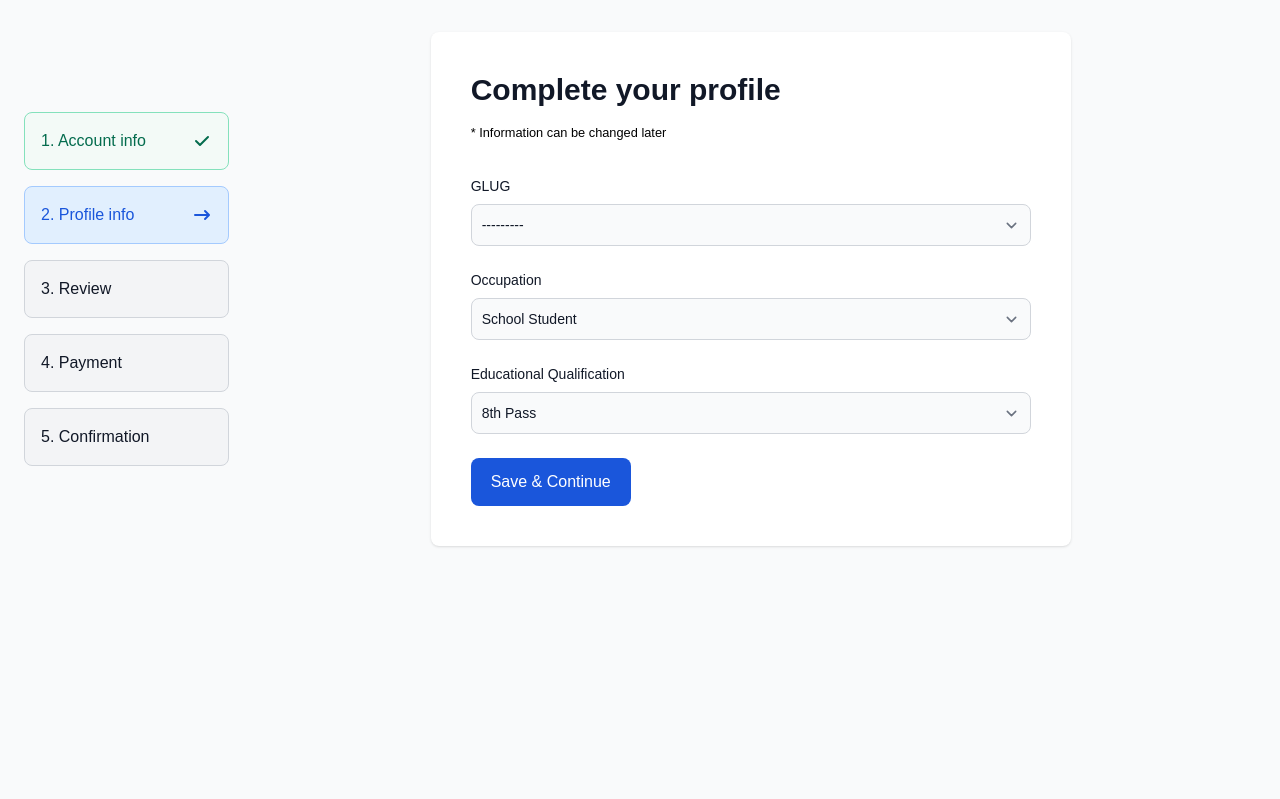
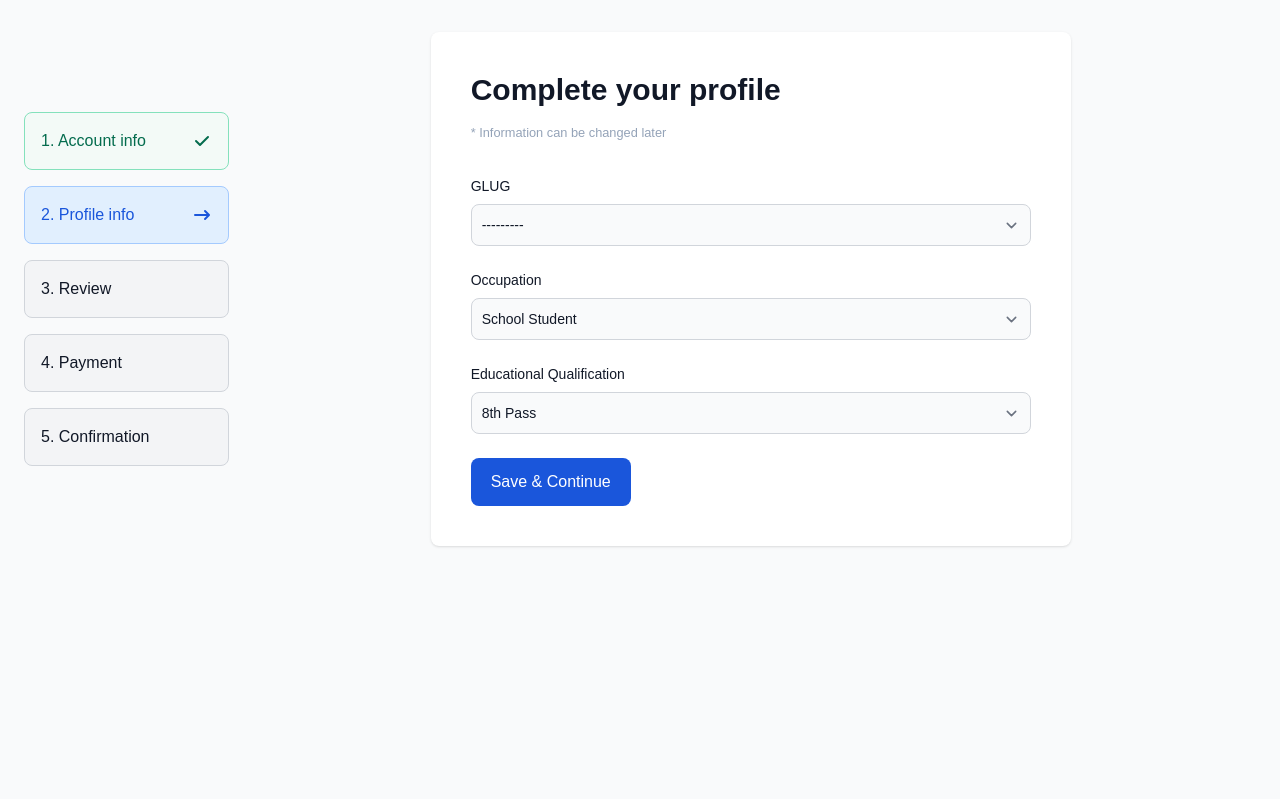
Before and after one commit to juandavid24w/htj79, a Django app: template member/templates/step2.html in a window 1280 px wide. Shown: the top 799 px of the page. Run offline with Django 4.2, Linux system fonts and the light colour scheme; the template is opened without the code that fills it: values that come from a table or form of the project are taken from there, others are empty.

Commit message:
updated css

```diff
--- a/static/src/tailwindcss/main.css
+++ b/static/src/tailwindcss/main.css
@@ -2157,6 +2157,11 @@ select {
   color: rgb(5 122 85 / var(--tw-text-opacity));
 }
 
+.text-slate-400 {
+  --tw-text-opacity: 1;
+  color: rgb(148 163 184 / var(--tw-text-opacity));
+}
+
 .opacity-0 {
   opacity: 0;
 }
```
